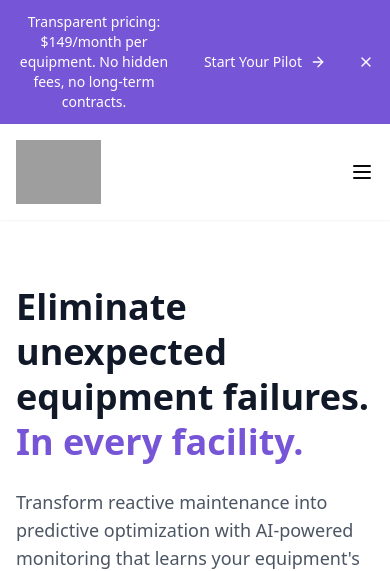
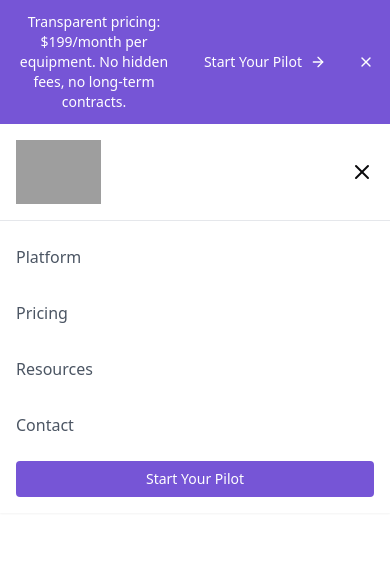
Before and after one commit to amoffitt123/edgepredict-site, a Next.js app: page / in a window 390 px wide. Both pictures are taken after a click on the button 362 px from the left and 172 px from the top of the page. Shown: the top 571 px of the page. Built offline with nearby package versions, Linux system fonts and the light colour scheme; grey boxes are pictures that could not be loaded.

Commit message:
Fix mobile menu functionality

```diff
--- a/src/app/page.tsx
+++ b/src/app/page.tsx
@@ -1,25 +1,36 @@
+"use client"
+
 import { Button } from "@/components/ui/button"
 import { Card, CardContent } from "@/components/ui/card"
 import { Badge } from "@/components/ui/badge"
 import { PlayCircle, ArrowRight, X, ChevronLeft, ChevronRight, Menu, CheckCircle, Cog, Zap, Shield, Clock, Users, TrendingUp } from "lucide-react"
+import { useState } from "react"
 
 export default function Home() {
+  const [mobileMenuOpen, setMobileMenuOpen] = useState(false)
+  const [topBarVisible, setTopBarVisible] = useState(true)
+
   return (
     <div className="min-h-screen bg-white">
       {/* Top Notification Bar */}
+      {topBarVisible && (
         <div className="bg-[#7655d6] text-white px-4 py-3 text-sm relative">
           <div className="max-w-7xl mx-auto flex items-center justify-between">
             <div className="flex-1 text-center">
-            Transparent pricing: $149/month per equipment. No hidden fees, no long-term contracts.
+              Transparent pricing: $199/month per equipment. No hidden fees, no long-term contracts.
             </div>
             <a href="#contact" className="text-white hover:text-gray-300 ml-4 px-4 py-2 flex items-center text-sm font-medium transition-colors">
               Start Your Pilot <ArrowRight className="ml-2 h-4 w-4" />
             </a>
-          <button className="ml-4 hover:opacity-70">
+            <button
+              onClick={() => setTopBarVisible(false)}
+              className="ml-4 hover:opacity-70"
+            >
               <X className="h-4 w-4" />
             </button>
           </div>
         </div>
+      )}
 
       {/* Header */}
       <header className="bg-white shadow-sm">
@@ -31,6 +42,8 @@ export default function Home() {
               className="h-16"
             />
           </div>
+
+          {/* Desktop Navigation */}
           <nav className="hidden md:flex items-center space-x-8">
             <a href="#platform" className="text-gray-600 hover:text-gray-900">Platform</a>
             <a href="#pricing" className="text-gray-600 hover:text-gray-900">Pricing</a>
@@ -40,10 +53,58 @@ export default function Home() {
               Start Your Pilot
             </a>
           </nav>
-          <button className="md:hidden">
-            <Menu className="h-6 w-6" />
+
+          {/* Mobile Menu Button */}
+          <button
+            className="md:hidden"
+            onClick={() => setMobileMenuOpen(!mobileMenuOpen)}
+          >
+            {mobileMenuOpen ? <X className="h-6 w-6" /> : <Menu className="h-6 w-6" />}
           </button>
         </div>
+
+        {/* Mobile Navigation Menu */}
+        {mobileMenuOpen && (
+          <div className="md:hidden bg-white border-t border-gray-200">
+            <nav className="px-4 py-4 space-y-4">
+              <a
+                href="#platform"
+                className="block text-gray-600 hover:text-gray-900 py-2"
+                onClick={() => setMobileMenuOpen(false)}
+              >
+                Platform
+              </a>
+              <a
+                href="#pricing"
+                className="block text-gray-600 hover:text-gray-900 py-2"
+                onClick={() => setMobileMenuOpen(false)}
+              >
+                Pricing
+              </a>
+              <a
+                href="#testimonials"
+                className="block text-gray-600 hover:text-gray-900 py-2"
+                onClick={() => setMobileMenuOpen(false)}
+              >
+                Resources
+              </a>
+              <a
+                href="#contact"
+                className="block text-gray-600 hover:text-gray-900 py-2"
+                onClick={() => setMobileMenuOpen(false)}
+              >
+                Contact
+              </a>
+              <a
+                href="#contact"
+                className="block px-4 py-2 bg-[#7655d6] hover:bg-[#5d3db8] text-white rounded text-sm font-medium transition-colors text-center"
+                onClick={() => setMobileMenuOpen(false)}
+              >
+                Start Your Pilot
+              </a>
+            </nav>
+          </div>
+        )}
       </header>
 
       {/* Hero Section */}
@@ -74,7 +135,7 @@ export default function Home() {
               />
               <div className="absolute bottom-4 left-4 bg-white/90 backdrop-blur-sm rounded-lg p-4 max-w-xs">
                 <div className="text-sm font-semibold text-gray-900 mb-1">ROI in 30 days</div>
-                <div className="text-xs text-gray-600">Typical payback period with $149/month transparent pricing.</div>
+                <div className="text-xs text-gray-600">Typical payback period with $199/month transparent pricing.</div>
                 <a href="#pricing" className="text-[#7655d6] font-medium mt-2 flex items-center hover:underline">
                   See Pricing
                 </a>
@@ -278,7 +339,7 @@ export default function Home() {
                 <tr className="border-b">
                   <td className="p-4 font-medium">Initial Investment</td>
                   <td className="text-center p-4">$1K - $5K</td>
-                  <td className="text-center p-4 bg-[#7655d6]/10 font-semibold">$1K setup + $149/mo</td>
+                  <td className="text-center p-4 bg-[#7655d6]/10 font-semibold">$1K setup + $199/mo</td>
                   <td className="text-center p-4">$100K - $500K</td>
                 </tr>
                 <tr className="border-b">
@@ -326,7 +387,7 @@ export default function Home() {
             <Card className="p-8 bg-white text-gray-900">
               <CardContent className="p-0">
                 <div className="text-center mb-6">
-                  <div className="text-4xl font-bold text-[#7655d6] mb-2">$149</div>
+                  <div className="text-4xl font-bold text-[#7655d6] mb-2">$199</div>
                   <div className="text-lg text-gray-600">per equipment/month</div>
                   <div className="text-sm text-gray-500">(billed annually)</div>
                 </div>
@@ -368,11 +429,11 @@ export default function Home() {
                   </li>
                   <li className="flex items-center">
                     <CheckCircle className="h-5 w-5 text-green-500 mr-3" />
-                    System configuration
+                    Integration with existing systems
                   </li>
                   <li className="flex items-center">
                     <CheckCircle className="h-5 w-5 text-green-500 mr-3" />
-                    Integration with existing systems
+                    System configuration
                   </li>
                   <li className="flex items-center">
                     <CheckCircle className="h-5 w-5 text-green-500 mr-3" />
```
Lines whose indentation alone changed are shown as unchanged.
